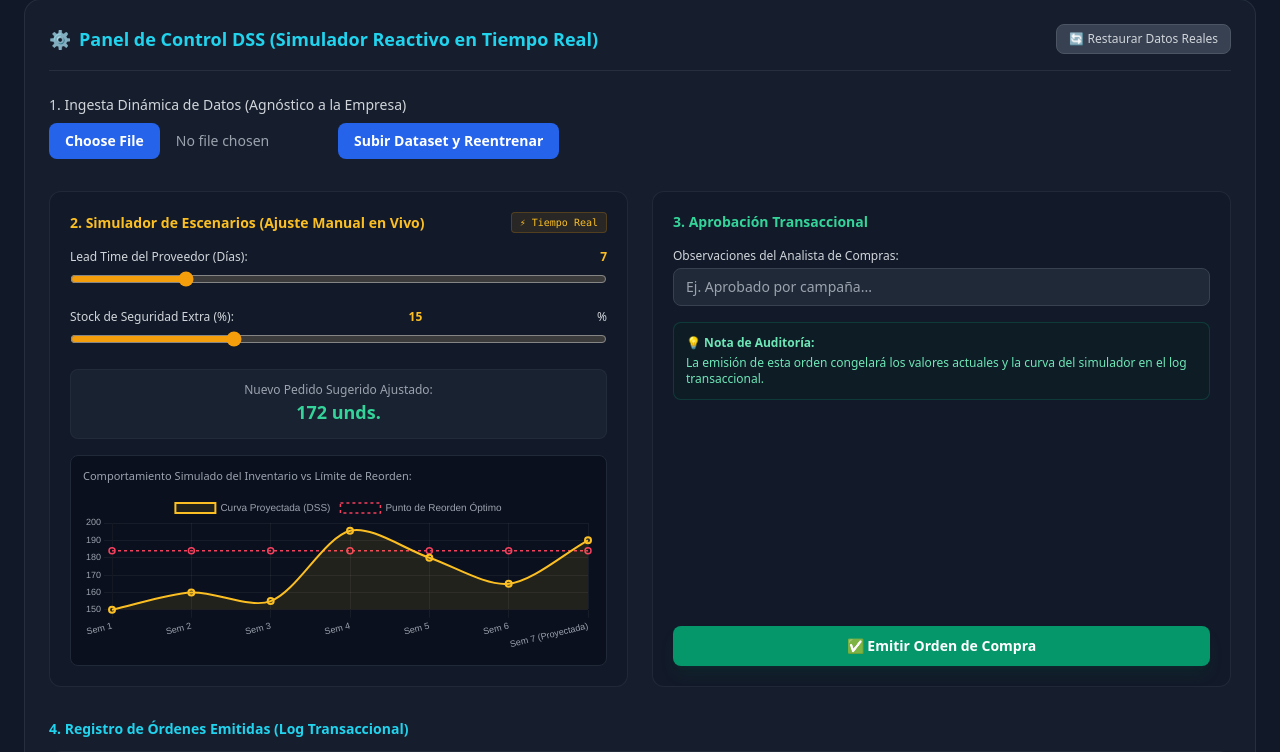
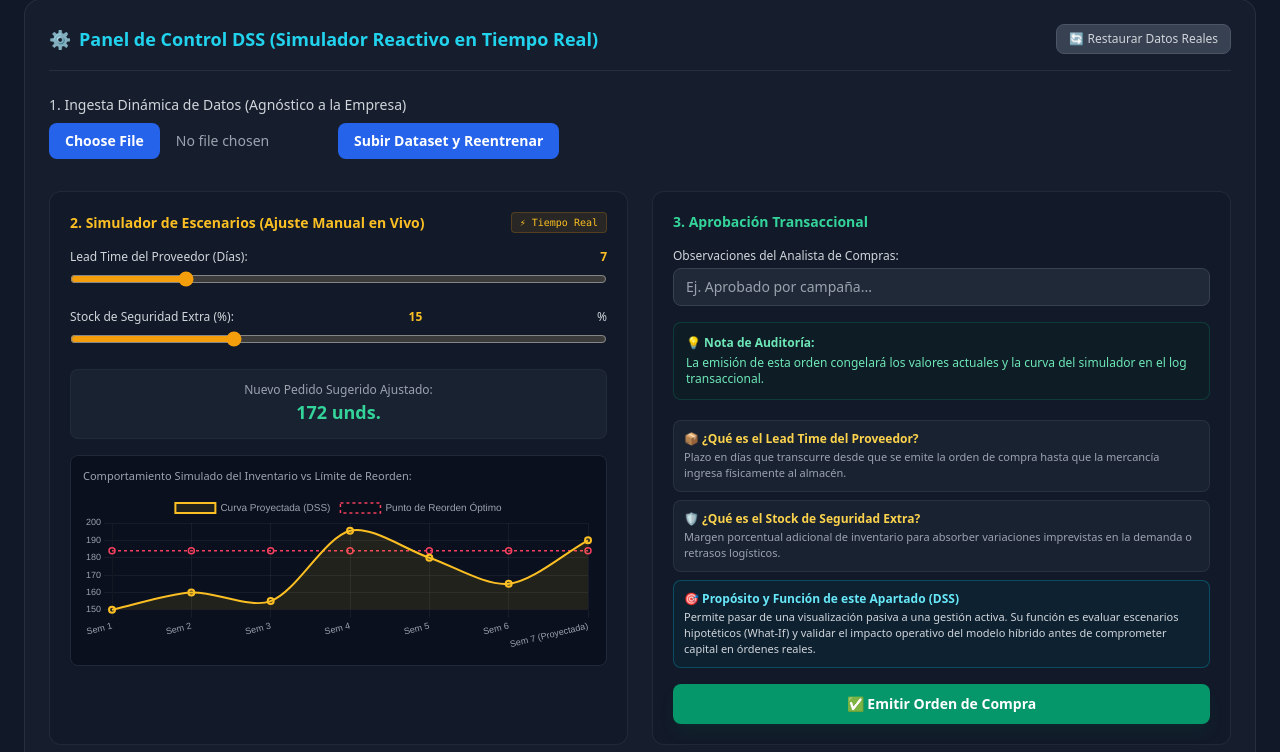
Before and after one commit to XIShadeIX/plataforma-predictiva, a Flask app: page / in a window 1280 px wide. Shown: the part 1256-2008 px from the top of the page. Run offline with Flask 3, Linux system fonts and the light colour scheme; some libraries are stand-ins or nearby versions.

Commit message:
fix: restaurar UI original con Tailwind y mantener panel DSS abajo

```diff
--- a/templates/dashboard.html
+++ b/templates/dashboard.html
@@ -71,7 +71,7 @@
                 <!-- Módulo 2 y 3: Simulación Reactiva y Órdenes -->
                 <div class="grid grid-cols-1 lg:grid-cols-2 gap-6 pt-2">
 
-                    <!-- Simulador What-If Reactivo (Sin botón, automático al deslizar) -->
+                    <!-- Simulador What-If Reactivo -->
                     <div class="bg-gray-900/60 border border-gray-700/40 p-5 rounded-xl space-y-4">
                         <div class="flex justify-between items-center">
                             <h4 class="font-semibold text-amber-400 text-sm">2. Simulador de Escenarios (Ajuste Manual en Vivo)</h4>
@@ -108,7 +108,7 @@
                         </div>
                     </div>
 
-                    <!-- Aprobación Transaccional -->
+                    <!-- Aprobación Transaccional y Recuadros Informativos -->
                     <div class="bg-gray-900/60 border border-gray-700/40 p-5 rounded-xl space-y-4 flex flex-col justify-between">
                         <div class="space-y-4">
                             <h4 class="font-semibold text-emerald-400 text-sm">3. Aprobación Transaccional</h4>
@@ -116,12 +116,33 @@
                                 <label class="block text-xs text-gray-300 mb-1">Observaciones del Analista de Compras:</label>
                                 <input type="text" id="observacion" placeholder="Ej. Aprobado por campaña..." class="w-full bg-gray-800 border border-gray-700 rounded-lg px-3 py-2 text-sm text-white focus:outline-none focus:border-emerald-500">
                             </div>
+
                             <div class="p-3 bg-emerald-950/20 border border-emerald-500/20 rounded-lg text-xs text-emerald-300 space-y-1">
                                 <p class="font-semibold">💡 Nota de Auditoría:</p>
                                 <p>La emisión de esta orden congelará los valores actuales y la curva del simulador en el log transaccional.</p>
                             </div>
+
+                            <!-- ================= RECUADROS INFORMATIVOS NUEVOS ================= -->
+                            <div class="space-y-2 pt-1">
+                                <div class="p-2.5 bg-gray-800/60 border border-gray-700/50 rounded-lg text-xs space-y-0.5">
+                                    <p class="font-semibold text-amber-300">📦 ¿Qué es el Lead Time del Proveedor?</p>
+                                    <p class="text-gray-400 text-[11px]">Plazo en días que transcurre desde que se emite la orden de compra hasta que la mercancía ingresa físicamente al almacén.</p>
+                                </div>
+
+                                <div class="p-2.5 bg-gray-800/60 border border-gray-700/50 rounded-lg text-xs space-y-0.5">
+                                    <p class="font-semibold text-amber-300">🛡️ ¿Qué es el Stock de Seguridad Extra?</p>
+                                    <p class="text-gray-400 text-[11px]">Margen porcentual adicional de inventario para absorber variaciones imprevistas en la demanda o retrasos logísticos.</p>
+                                </div>
+
+                                <div class="p-2.5 bg-cyan-950/30 border border-cyan-500/30 rounded-lg text-xs space-y-0.5">
+                                    <p class="font-semibold text-cyan-300">🎯 Propósito y Función de este Apartado (DSS)</p>
+                                    <p class="text-gray-300 text-[11px]">Permite pasar de una visualización pasiva a una gestión activa. Su función es evaluar escenarios hipotéticos (What-If) y validar el impacto operativo del modelo híbrido antes de comprometer capital en órdenes reales.</p>
+                                </div>
+                            </div>
+                            <!-- ================================================================= -->
                         </div>
-                        <button onclick="aprobarOrden()" class="w-full bg-emerald-600 hover:bg-emerald-500 text-white font-bold text-sm py-2.5 rounded-lg transition shadow-lg shadow-emerald-900/20">
+
+                        <button onclick="aprobarOrden()" class="w-full bg-emerald-600 hover:bg-emerald-500 text-white font-bold text-sm py-2.5 rounded-lg transition shadow-lg shadow-emerald-900/20 mt-3">
                             ✅ Emitir Orden de Compra
                         </button>
                     </div>
@@ -246,12 +267,10 @@
             });
         }
 
-        // Función que se ejecuta AUTOMÁTICAMENTE al mover los sliders en tiempo real
         async function actualizarSimulacionEnVivo() {
             const lt = parseFloat(document.getElementById('leadTime').value);
             const ss = parseFloat(document.getElementById('safetyStock').value) / 100;
 
-            // Actualizar etiquetas visuales de los sliders de inmediato
             document.getElementById('lt-val').innerText = lt;
             document.getElementById('ss-val').innerText = Math.round(ss * 100);
 
@@ -264,13 +283,12 @@
 
                 document.getElementById('resultadoPedido').innerText = data.nuevo_pedido + " unds.";
 
-                // Actualizar la gráfica dinámicamente al vuelo
                 if(chartSimInstance) {
                     const factor = (lt / 7) * (1 + ss);
                     const nuevasUnidades = [140*factor, 155*factor, 148*factor, 165*factor, 172*factor, 180*factor, data.nuevo_pedido];
                     chartSimInstance.data.datasets[0].data = nuevasUnidades;
                     chartSimInstance.data.datasets[1].data = Array(7).fill(150 * (1 + ss));
-                    chartSimInstance.update('none'); // 'none' permite actualización ultra fluida sin parpadeos
+                    chartSimInstance.update('none');
                 }
             } catch(e) {
                 console.error(e);
```
